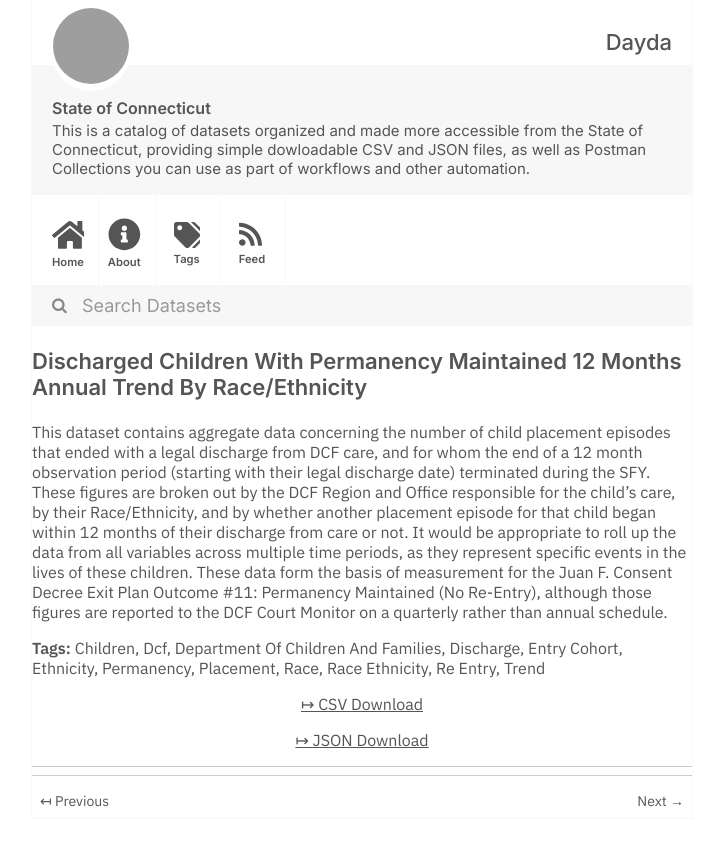
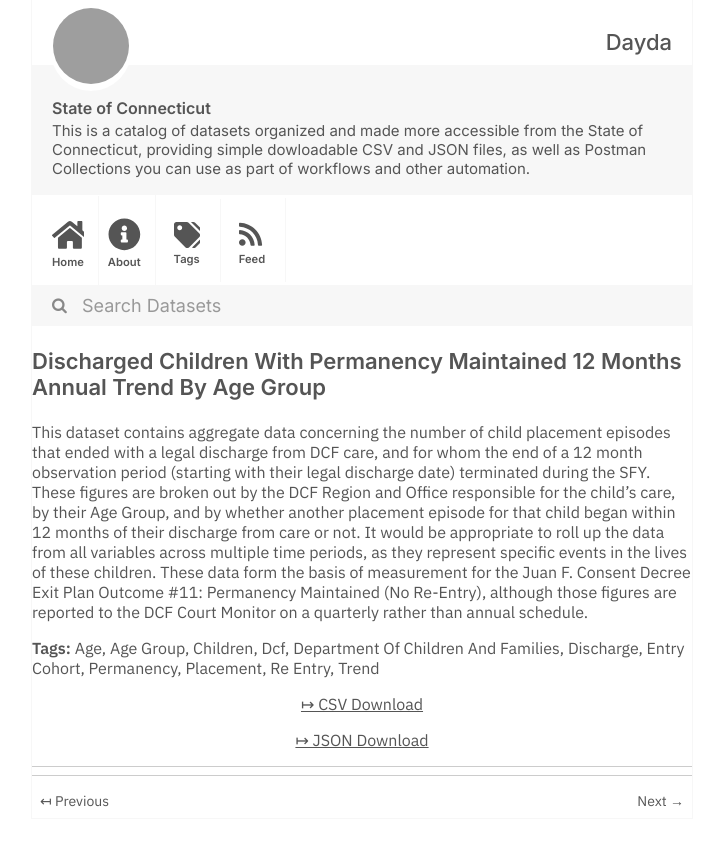
Before and after one commit to dayda-entities/state-of-connecticut, a Jekyll site: the page built from _posts/2020-11-12-discharged-children-with-perma.md, in a window 1280 px wide, cut to the strip 0-846 px from the top of the page. Shown: the whole strip, without its empty margins (278-999 px from the left). Built offline with Jekyll 4.4.1, drawn with Linux system fonts in a browser that asks for light colours; grey boxes are pictures that could not be loaded.

Commit message:
Publish Data

```diff
--- a/_posts/2020-11-12-discharged-children-with-perma.md
+++ b/_posts/2020-11-12-discharged-children-with-perma.md
@@ -1,29 +1,28 @@
 ---
 title: >-
-  Discharged Children With Permanency Maintained 12 Months  Annual Trend By
-  Race/Ethnicity
-created: '2020-11-12T14:53:39.814972'
-modified: '2020-11-12T14:53:39.814979'
+  Discharged Children With Permanency Maintained 12 Months  Annual Trend By Age
+  Group
+created: '2020-11-12T14:54:45.495069'
+modified: '2020-11-12T14:54:45.495076'
 state: active
 type: dataset
 tags:
+  - Age
+  - Age Group
   - Children
   - Dcf
   - Department Of Children And Families
   - Discharge
   - Entry Cohort
-  - Ethnicity
   - Permanency
   - Placement
-  - Race
-  - Race Ethnicity
   - Re Entry
   - Trend
 groups:
   - Local Government
-csv_url: 'https://data.ct.gov/api/views/2s8m-2xqm/rows.csv?accessType=DOWNLOAD'
-json_url: 'https://data.ct.gov/api/views/2s8m-2xqm/rows.json?accessType=DOWNLOAD'
+csv_url: 'https://data.ct.gov/api/views/8j4j-nxky/rows.csv?accessType=DOWNLOAD'
+json_url: 'https://data.ct.gov/api/views/8j4j-nxky/rows.json?accessType=DOWNLOAD'
 layout: post
 
 ---
-This dataset contains aggregate data concerning the number of child placement episodes that ended with a legal discharge from DCF care, and for whom the end of a 12 month observation period (starting with their legal discharge date) terminated during the SFY.  These figures are broken out by the DCF Region and Office responsible for the child's care, by their Race/Ethnicity, and by whether another placement episode for that child began within 12 months of their discharge from care or not.  It would be appropriate to roll up the data from all variables across multiple time periods, as they represent specific events in the lives of these children.  These data form the basis of measurement for the Juan F. Consent Decree Exit Plan Outcome #11: Permanency Maintained (No Re-Entry), although those figures are reported to the DCF Court Monitor on a quarterly rather than annual schedule.
+This dataset contains aggregate data concerning the number of child placement episodes that ended with a legal discharge from DCF care, and for whom the end of a 12 month observation period (starting with their legal discharge date) terminated during the SFY.  These figures are broken out by the DCF Region and Office responsible for the child's care, by their Age Group, and by whether another placement episode for that child began within 12 months of their discharge from care or not.  It would be appropriate to roll up the data from all variables across multiple time periods, as they represent specific events in the lives of these children.  These data form the basis of measurement for the Juan F. Consent Decree Exit Plan Outcome #11: Permanency Maintained (No Re-Entry), although those figures are reported to the DCF Court Monitor on a quarterly rather than annual schedule.
```
